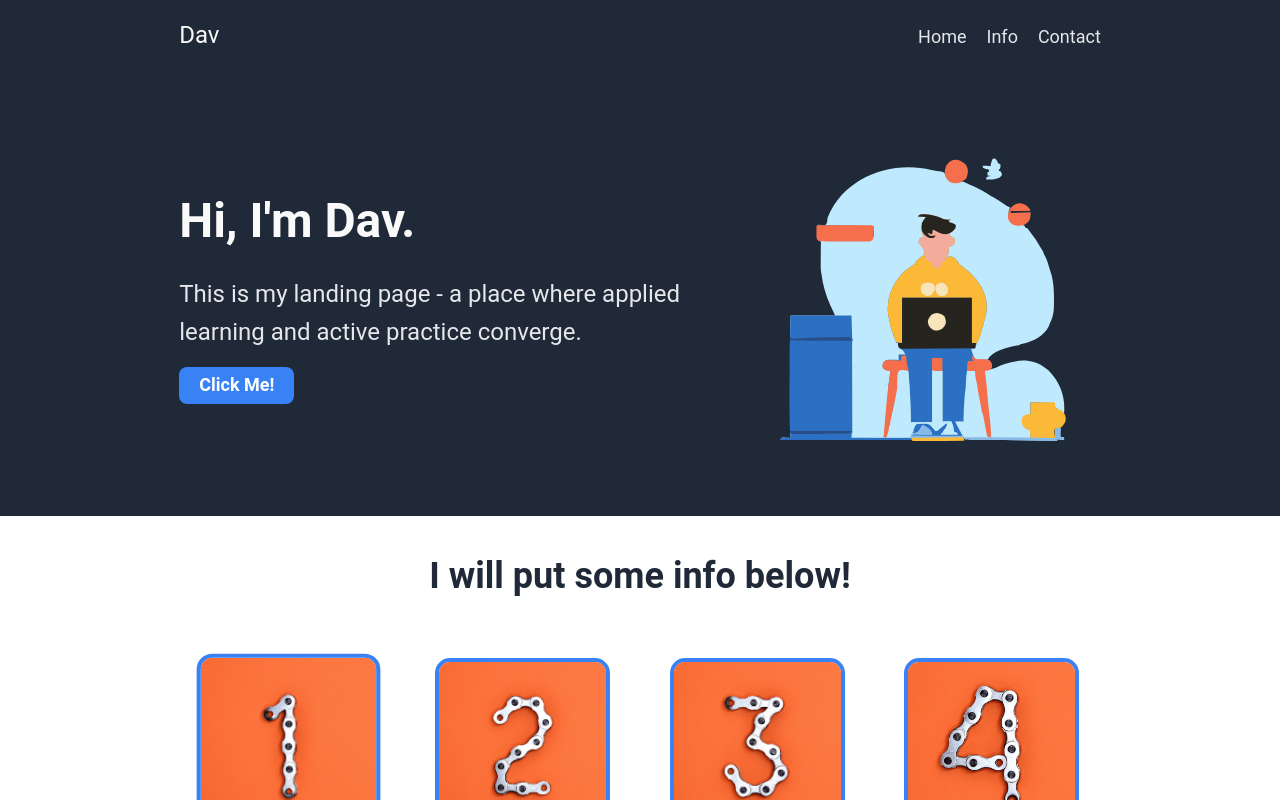
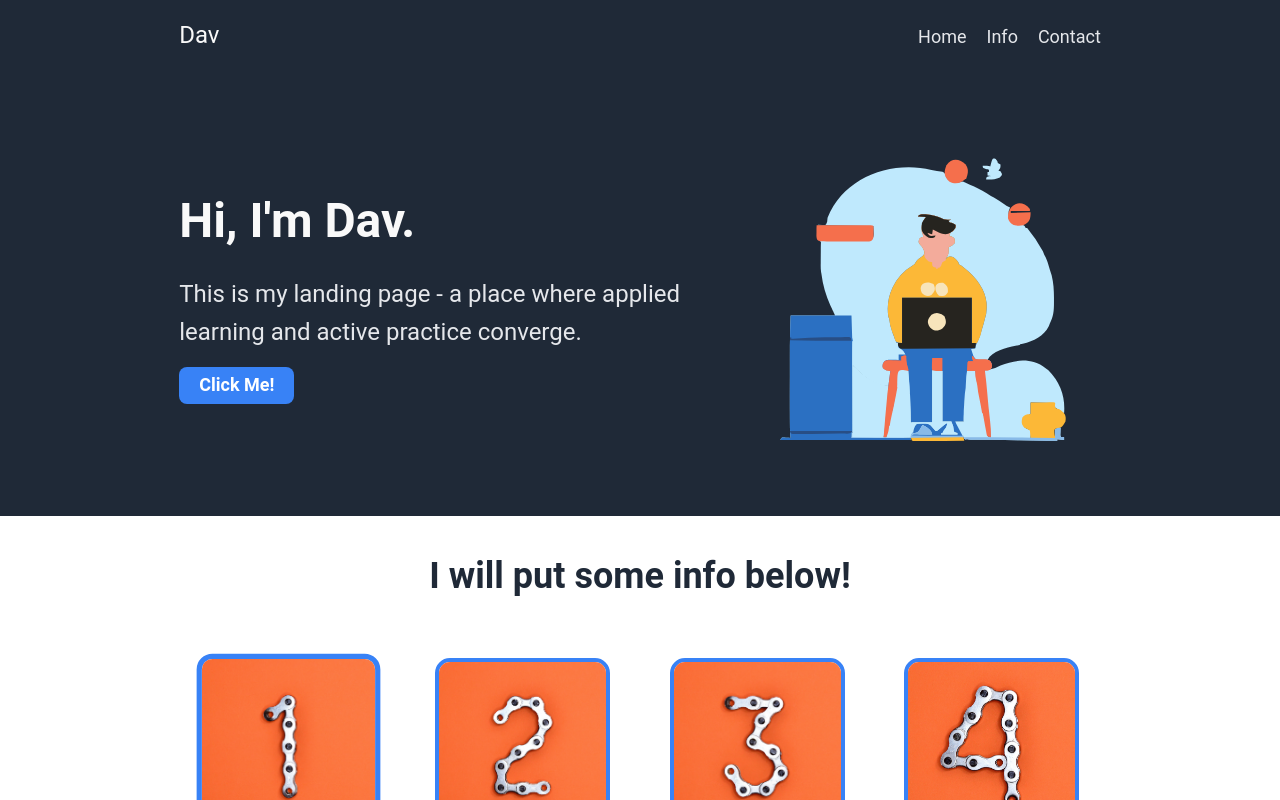
Before and after one commit to dav166/landing-page, a plain HTML site: page index.html in a window 1280 px wide. In both pictures the pointer is over the picture 288 px from the left and 745 px from the top of the page. Shown: the top 800 px of the page. Drawn offline with Linux system fonts and the light colour scheme.

Commit message:
refactor: adjust border size on info images

```diff
--- a/styles.css
+++ b/styles.css
@@ -175,8 +175,9 @@ li a:hover {
   transition: transform 0.3s ease;
 }
 
-.info-card:hover img {
+.info-card img:hover {
   transform: scale(1.05);
+  border: 5px solid var(--secondary-color);
 }
 
 /* Quotes section */
```
